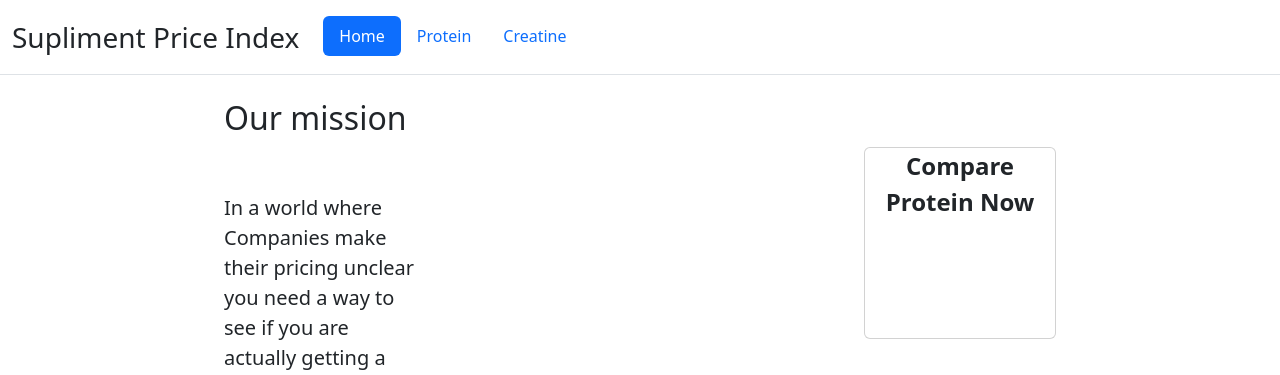
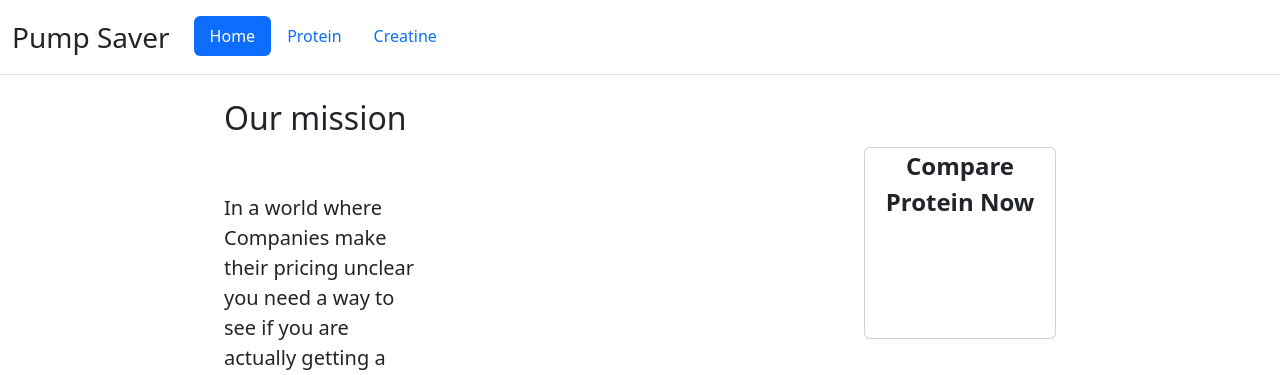
Before and after one commit to jude2k6/Price-comparison, a Flask app: page / in a window 1280 px wide. Shown: the top 375 px of the page. Run offline with Flask 3, Linux system fonts and the light colour scheme.

Commit message:
Update base.html

```diff
--- a/website/templates/base.html
+++ b/website/templates/base.html
@@ -10,7 +10,7 @@
   <body class="d-flex flex-column min-vh-100">
     <header class="d-flex flex-wrap justify-content-center py-3 mb-4 border-bottom">
       <div class="container-fluid d-flex flex-wrap justify-content-centerl">
-        <span class="fs-3 me-4" >Supliment Price Index  </span>
+        <span class="fs-3 me-4" >Pump Saver</span>
         <ul class="nav nav-pills">
           <li class="nav-item">
             {%block linkone%} {%endblock%}
```
